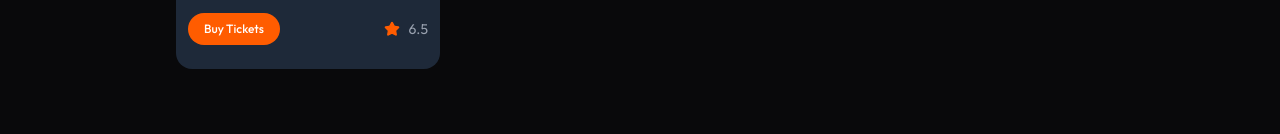
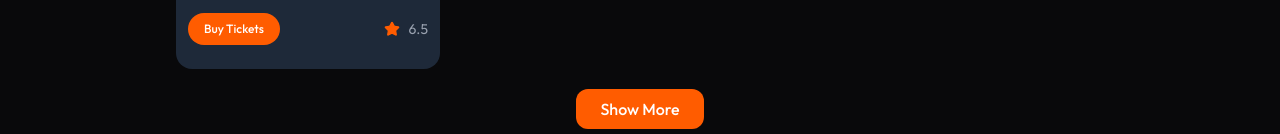
Before and after one commit to Kushalkush-dev/CinePrism, a React (Vite) app in the folder FrontendApp/: page / in a window 1280 px wide. Shown: the part 1635-1769 px from the top of the page. Before the commit the page ends 1704 px from the top, so only its background shows below. Built offline with nearby package versions, Linux system fonts and the light colour scheme; no server answers.

Commit message:
add the show more movie button and route it to movies page

```diff
--- a/FrontendApp/src/components/FeaturedSection.jsx
+++ b/FrontendApp/src/components/FeaturedSection.jsx
@@ -30,8 +30,11 @@ const FeaturedSection = () => {
 
       </div>
 
-      <div>
-
+      <div className='flex justify-center items-center mt-5 mb-2 w-full'>
+        <button onClick={()=>{navigate("/movies"); scrollTo({top:0,behavior:'smooth'}) } } className='px-6 py-2 text-ml bg-primary hover:bg-primary-dulled
+                            transition rounded-xl font-medium cursor-pointer'>
+          Show More
+        </button>
       </div>
 
     </div>
```
